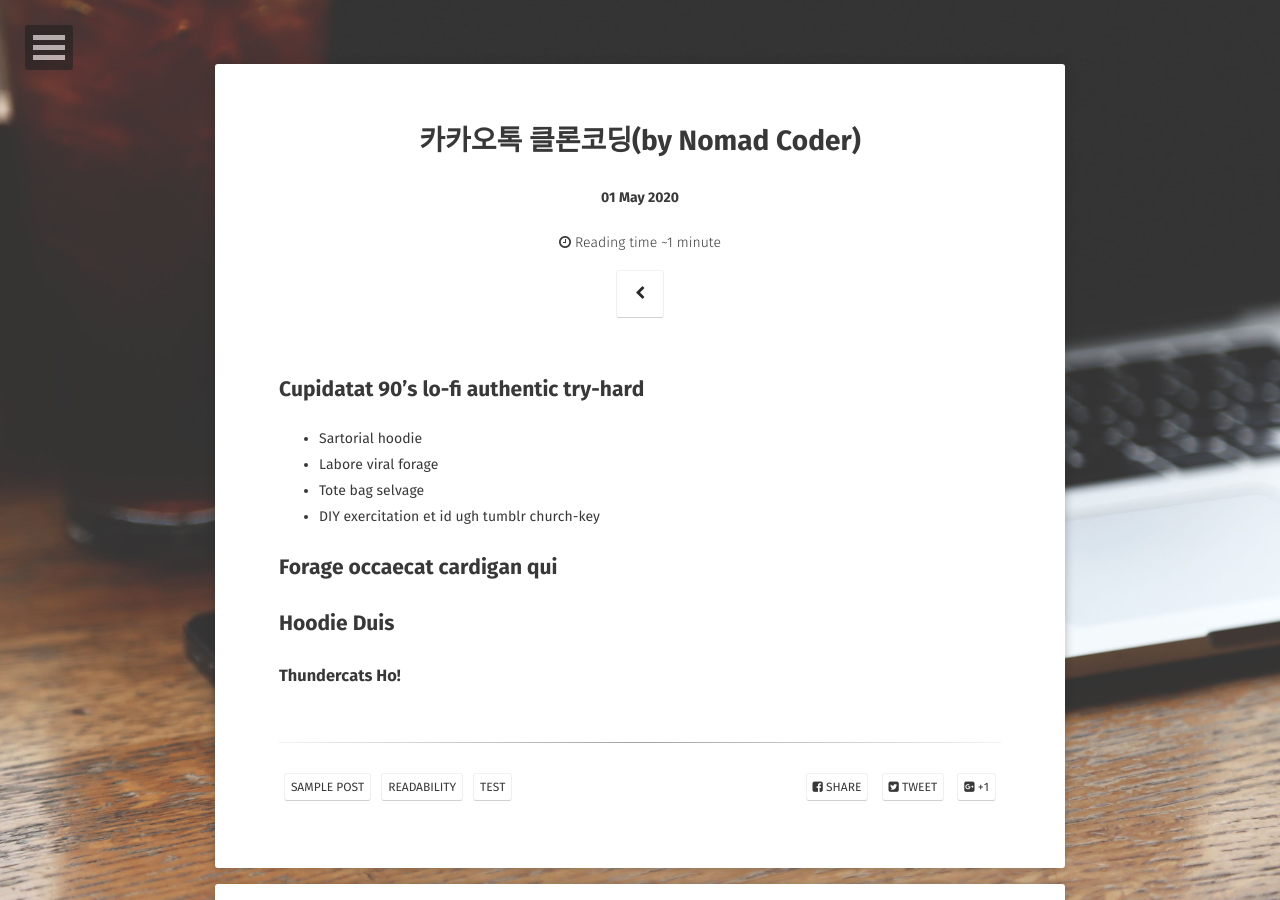
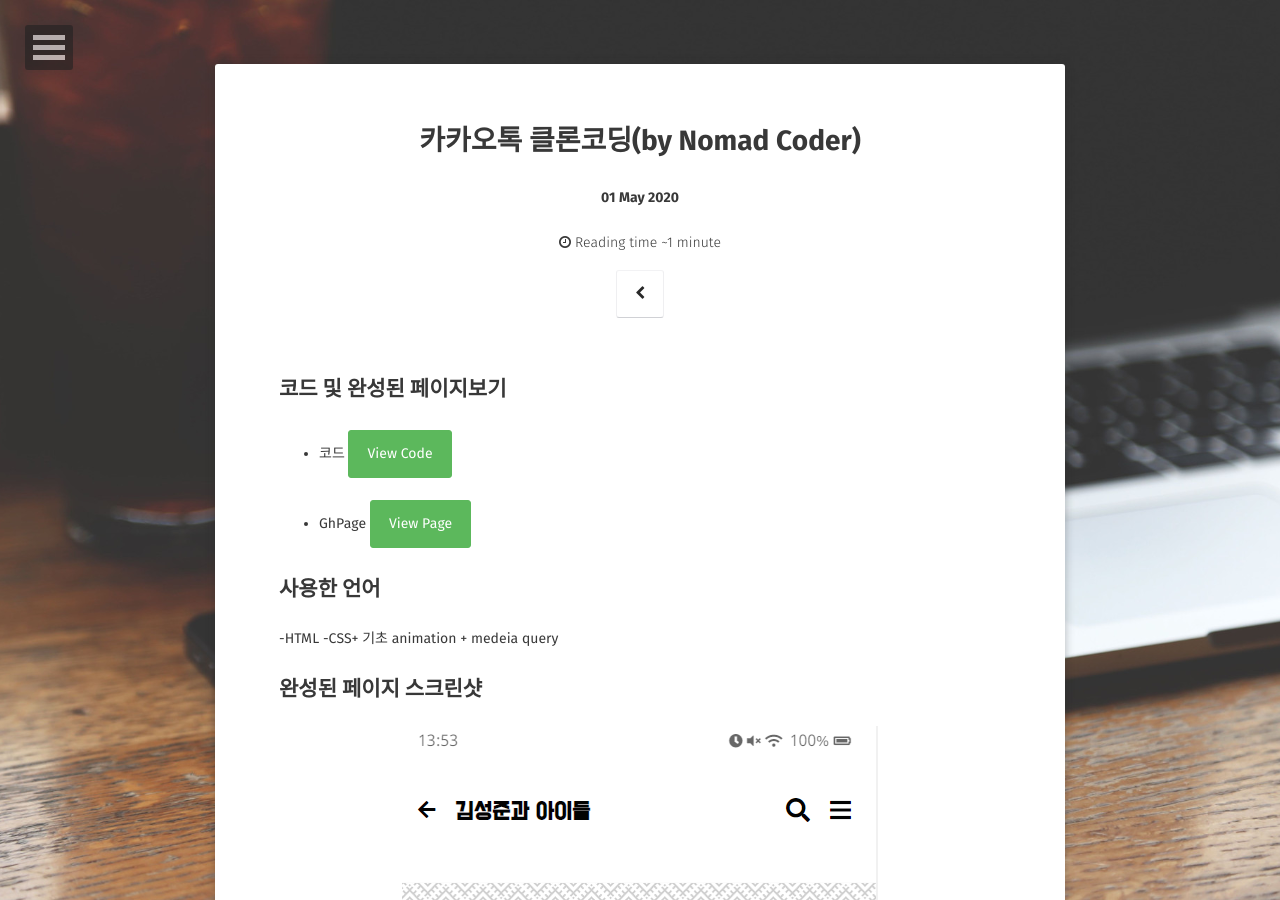
Before and after one commit to HyungMinKang/HyungMinKang.github.io, a Jekyll site: the page built from _posts/2020-05-01-kakao.md, in a window 1280 px wide and 900 px high. Built offline with Jekyll 4.4.1, drawn with Linux system fonts in a browser that asks for light colours; some web fonts are replaced; comment, search, counter and statistics services are not loaded.

Commit message:
post kakao-1

```diff
--- a/_posts/2020-05-01-kakao.md
+++ b/_posts/2020-05-01-kakao.md
@@ -7,15 +7,21 @@ tags: [sample post, readability, test]
 comments: true
 ---
 
-## Cupidatat 90's lo-fi authentic try-hard
+## 코드 및 완성된 페이지보기
 
--   Sartorial hoodie
--   Labore viral forage
--   Tote bag selvage
--   DIY exercitation et id ugh tumblr church-key
+-   코드
+    <a href="https://github.com/HyungMinKang/KakaoTalk-CloneCoding" class="btn btn-success">View Code</a>
 
-## Forage occaecat cardigan qui
+-   GhPage
+    <a href="https://hyungminkang.github.io/KakaoTalk-CloneCoding/" class="btn btn-success">View Page</a>
 
-## Hoodie Duis
+## 사용한 언어
+
+-HTML
+-CSS+ 기초 animation + medeia query
+
+## 완성된 페이지 스크린샷
+
+<img src="/assets/img/chat.png">
 
 ### Thundercats Ho!
```
Also changed, not shown: assets/img/chat.PNG (added), assets/img/chats(index).PNG (added), assets/img/find.PNG (added), assets/img/friends.PNG (added), assets/img/more.PNG (added), assets/img/settings.PNG (added).
